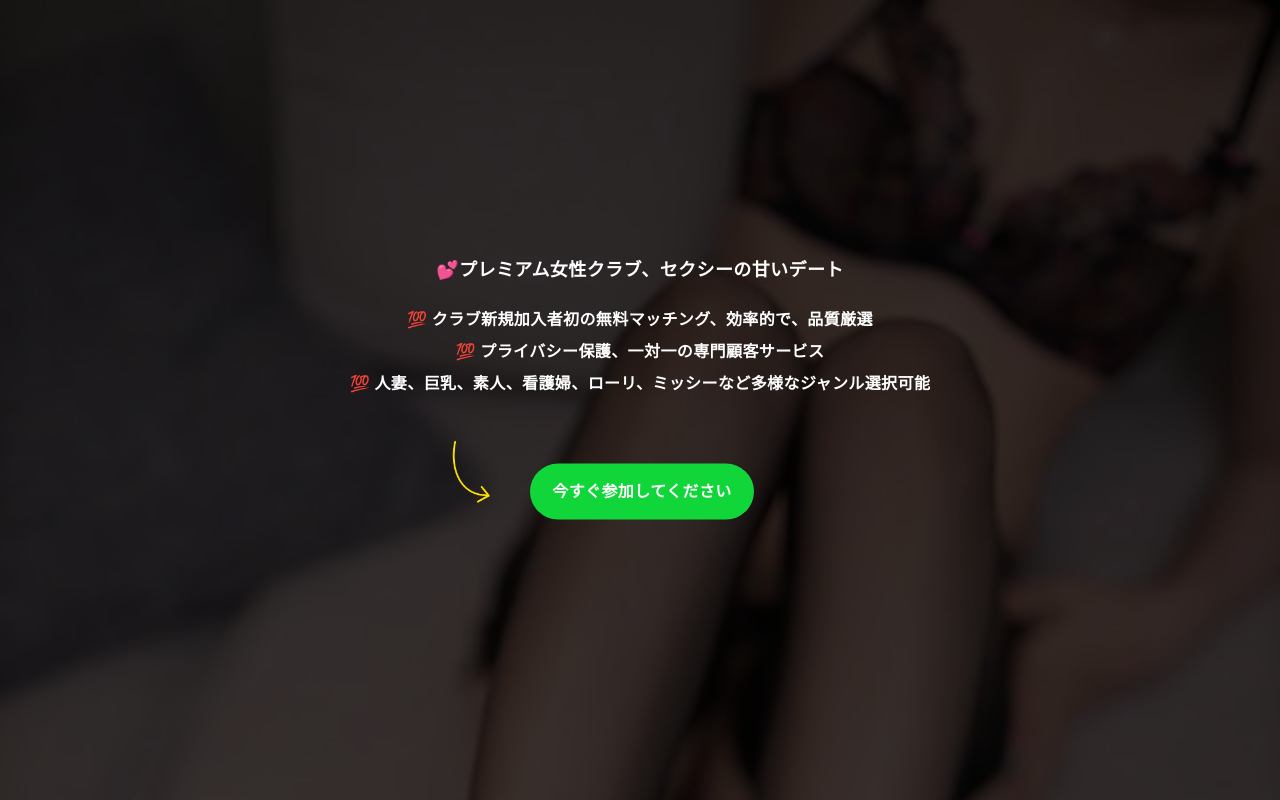
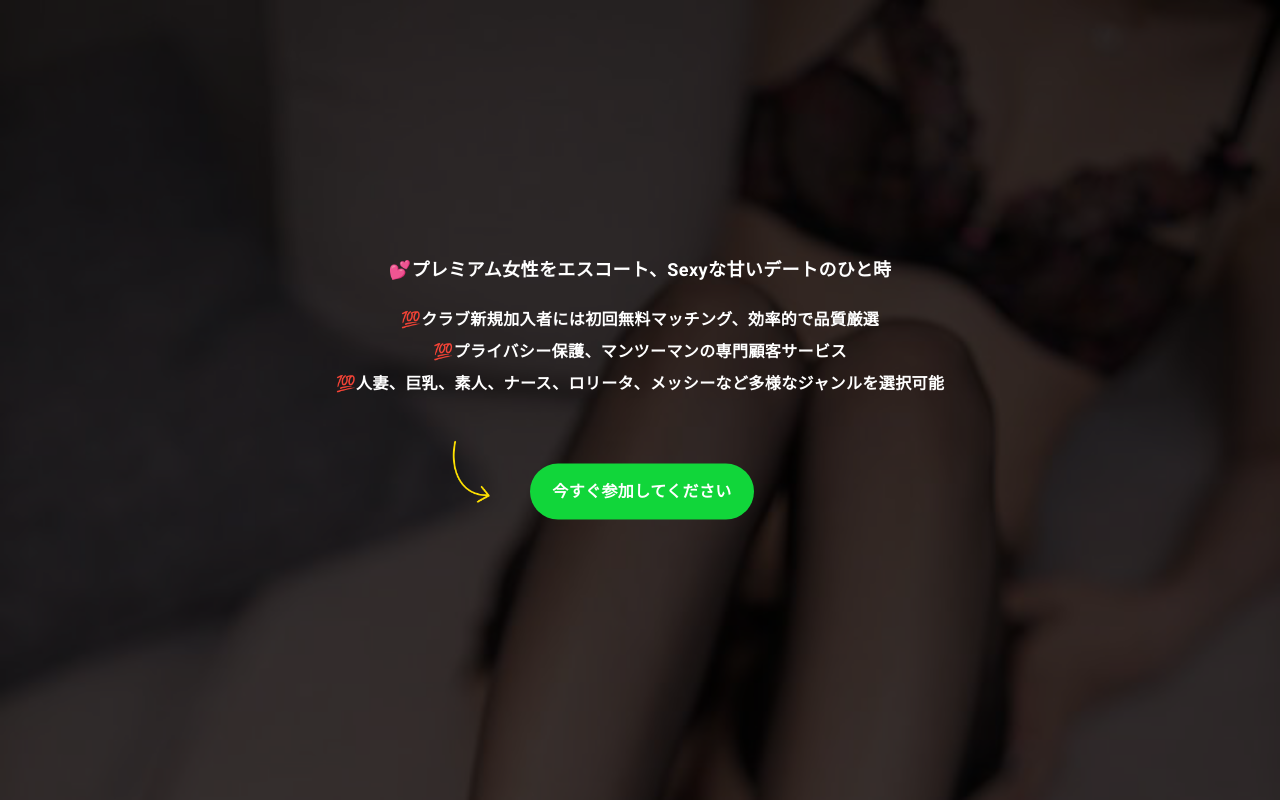
Before and after one commit to webploy99/honeydate, a plain HTML site: page index.html in a window 1280 px wide. Drawn offline with nearby package versions, Linux system fonts and the light colour scheme.

Commit message:
update commit

```diff
--- a/index.html
+++ b/index.html
@@ -31,11 +31,11 @@
         <div class="absolute top-0 left-0 w-full h-[100vh] bg-black/75"></div>
         <div class="absolute top-1/2 left-1/2 transform -translate-x-1/2 -translate-y-1/2 z-50 text-yellow-500 w-full sm:w-auto p-5">
             <div class="flex flex-col font-semibold text-white sm:w-[448px] md:w-[768px] tracking-wide">
-                <span class="text-lg">💕プレミアム女性クラブ、セクシーの甘いデート</span>
+                <span class="text-lg">💕プレミアム女性をエスコート、Sexyな甘いデートのひと時</span>
                 <div class="flex flex-col items-center w-full leading-8 mt-5">
-                    <span>💯 クラブ新規加入者初の無料マッチング、効率的で、品質厳選</span>
-                    <span>💯 プライバシー保護、一対一の専門顧客サービス</span>
-                    <span>💯 人妻、巨乳、素人、看護婦、ローリ、ミッシーなど多様なジャンル選択可能</span>
+                    <span>💯クラブ新規加入者には初回無料マッチング、効率的で品質厳選</span>
+                    <span>💯プライバシー保護、マンツーマンの専門顧客サービス</span>
+                    <span>💯人妻、巨乳、素人、ナース、ロリータ、メッシーなど多様なジャンルを選択可能</span>
                 </div>
                 <!-- button -->
                 <div class="mt-10 md:-ml-10 flex flex-col gap-5 md:gap-1 md:flex-row items-center justify-center w-full">
```
